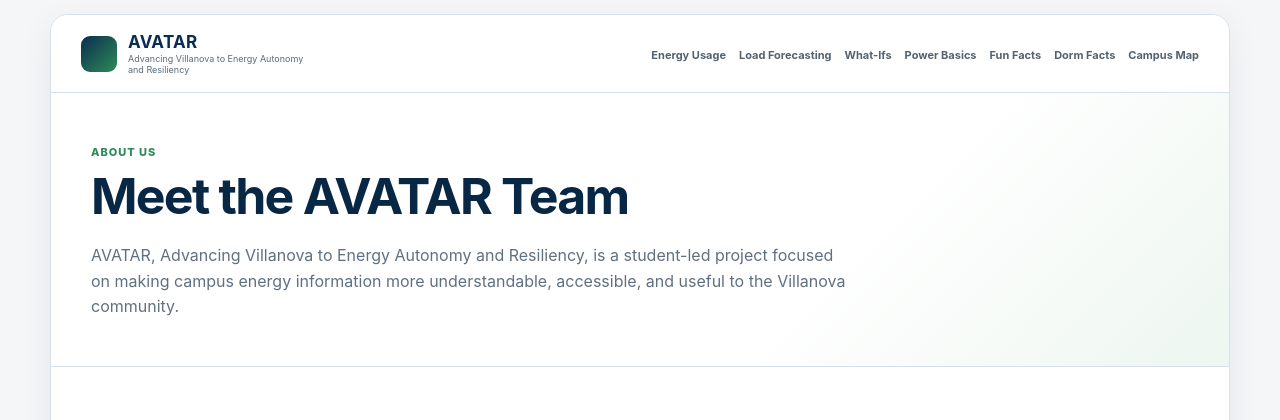
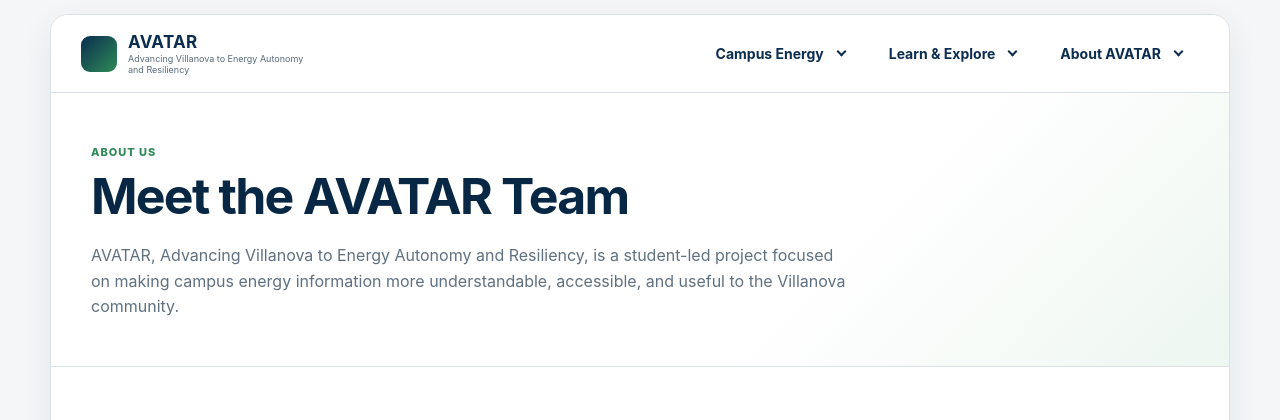
Before and after one commit to garcesb518-byte/AVATAR_Home_Page, a Flask app: page /about in a window 1280 px wide. Shown: the top 420 px of the page. Run offline with Flask 3, Linux system fonts and the light colour scheme.

Commit message:
Draft grouped dropdown navigation; preserve homepage content

```diff
--- a/static/script.js
+++ b/static/script.js
@@ -1,6 +1,3 @@
-const menuButton=document.querySelector(".menu-button");
-const navigation=document.querySelector(".main-nav");
-if(menuButton&&navigation){menuButton.addEventListener("click",()=>{const open=navigation.classList.toggle("open");menuButton.setAttribute("aria-expanded",String(open));});navigation.querySelectorAll("a").forEach(link=>link.addEventListener("click",()=>{navigation.classList.remove("open");menuButton.setAttribute("aria-expanded","false");}));}
 const number=value=>new Intl.NumberFormat("en-US",{maximumFractionDigits:1}).format(value);
 const displayDate=value=>{
   if(!value)return "Date unavailable";
@@ -9,24 +6,33 @@
   return new Intl.DateTimeFormat("en-US",{weekday:"long",month:"long",day:"numeric",year:"numeric"}).format(new Date(parts[0],parts[1]-1,parts[2]));
 };
 
-const SITE_PAGES = [
-  ["energy-usage.html", "Energy Usage"],
-  ["load-forecasting.html", "Load Forecasting"],
-  ["what-ifs.html", "What-Ifs"],
-  ["power-basics.html", "Power Basics"],
-  ["fun-facts.html", "Fun Facts"],
-  ["dorm-facts.html", "Dorm Facts"],
-  ["campus-map.html", "Campus Map"],
-  // Add a new tab here — one line, and it shows up on every page.
+const NAV_GROUPS = [
+  {label:'Campus Energy', links:[['energy-usage.html','Energy Usage'],['load-forecasting.html','Load Forecasting'],['what-ifs.html','What-Ifs'],['data.html','Data']]},
+  {label:'Learn & Explore', links:[['power-basics.html','Power Basics'],['fun-facts.html','Fun Facts'],['dorm-facts.html','Dorm Facts'],['campus-map.html','Campus Map'],['sustainability-resources.html','Sustainability Resources']]},
+  {label:'About AVATAR', links:[['why-avatar.html','Why AVATAR?'],['meet-the-team.html','Meet the Team'],['acknowledgements.html','Acknowledgements']]}
 ];
-
-(function renderNav() {
-  const nav = document.getElementById("main-navigation");
-  if (!nav) return;
-  const current = location.pathname.split("/").pop() || "index.html";
-  nav.innerHTML = SITE_PAGES.map(([href, label]) =>
-    `<a href="${href}"${href === current ? ' class="active"' : ''}>${label}</a>`
-  ).join("");
+(function renderNav(){
+ const nav=document.getElementById('main-navigation');
+ if(!nav)return;
+ const menu=document.querySelector('.menu-button');
+ const current=location.pathname.split('/').pop()||'index.html';
+ nav.innerHTML=NAV_GROUPS.map((group,i)=>`<div class="nav-group"><button type="button" class="nav-group-button${group.links.some(([href])=>href===current)?' current-group':''}" aria-expanded="false" aria-controls="nav-panel-${i}">${group.label}<span class="nav-chevron" aria-hidden="true"></span></button><div class="nav-panel" id="nav-panel-${i}" hidden>${group.links.map(([href,label])=>`<a href="${href}"${href===current?' class="active" aria-current="page"':''}>${label}</a>`).join('')}</div></div>`).join('');
+ const groups=[...nav.querySelectorAll('.nav-group')];
+ function show(target){groups.forEach(g=>{const open=g===target;g.querySelector('button').setAttribute('aria-expanded',String(open));g.querySelector('.nav-panel').hidden=!open;});}
+ const desktop=matchMedia('(min-width:1081px)');
+ groups.forEach(g=>{
+  const button=g.querySelector('button');
+  button.addEventListener('click',()=>show(button.getAttribute('aria-expanded')==='true'?null:g));
+  g.addEventListener('pointerenter',e=>{if(desktop.matches&&e.pointerType==='mouse')show(g);});
+  g.addEventListener('pointerleave',()=>{if(desktop.matches&&!g.contains(document.activeElement))show(null);});
+  button.addEventListener('keydown',e=>{if(e.key==='ArrowDown'){e.preventDefault();show(g);g.querySelector('a').focus();}});
+  g.addEventListener('focusout',()=>{setTimeout(()=>{if(!g.contains(document.activeElement)&&button.getAttribute('aria-expanded')==='true')show(null);},0);});
+ });
+ nav.addEventListener('keydown',e=>{if(e.key==='Escape'){const open=groups.find(g=>g.querySelector('button').getAttribute('aria-expanded')==='true');if(open){open.querySelector('button').focus();show(null);}else{nav.classList.remove('open');menu?.setAttribute('aria-expanded','false');menu?.focus();}}});
+ menu?.addEventListener('click',()=>{const open=nav.classList.toggle('open');menu.setAttribute('aria-expanded',String(open));if(!open)show(null);});
+ nav.addEventListener('click',e=>{if(e.target.closest('a')){show(null);nav.classList.remove('open');menu?.setAttribute('aria-expanded','false');}});
+ document.addEventListener('click',e=>{if(!nav.contains(e.target)&&!menu?.contains(e.target)){show(null);nav.classList.remove('open');menu?.setAttribute('aria-expanded','false');}});
+ desktop.addEventListener('change',()=>{show(null);nav.classList.remove('open');menu?.setAttribute('aria-expanded','false');});
 })();
 
 async function requestForecastData(){
--- a/static/styles.css
+++ b/static/styles.css
@@ -594,3 +594,19 @@
 
   cursor: pointer;
 }
+
+/* Grouped AVATAR navigation */
+.site-header{position:relative;z-index:20}
+.main-nav{gap:10px;align-items:center}
+.nav-group{position:relative;padding:16px 0}
+.nav-group-button{display:flex;align-items:center;justify-content:space-between;gap:14px;padding:13px 16px;border:1px solid transparent;border-radius:9px;background:transparent;color:var(--navy);font:inherit;font-size:14px;font-weight:700;cursor:pointer}
+.nav-group-button:hover,.nav-group-button[aria-expanded="true"]{background:var(--green-light);border-color:#b7d8c5}
+.nav-group-button.current-group{color:#226d44}
+.nav-chevron{width:7px;height:7px;border-right:2px solid currentColor;border-bottom:2px solid currentColor;transform:rotate(45deg);margin-top:-4px}
+.nav-group-button[aria-expanded="true"] .nav-chevron{transform:rotate(225deg);margin-top:4px}
+.nav-panel{position:absolute;top:calc(100% - 8px);right:0;min-width:245px;padding:10px;background:#fff;border:1px solid #d9e5df;border-radius:12px;box-shadow:0 16px 35px #08274424;z-index:30}
+.nav-panel[hidden]{display:none!important}
+.main-nav .nav-panel a{display:block;padding:13px 14px;border:0;border-radius:7px;font-size:14px;font-weight:550;line-height:1.4;color:var(--navy);white-space:nowrap}
+.main-nav .nav-panel a:hover,.main-nav .nav-panel a.active{background:var(--green-light);color:#226d44}
+.nav-group-button:focus-visible,.main-nav .nav-panel a:focus-visible{outline:2px solid var(--green);outline-offset:2px}
+@media(max-width:1080px){.main-nav{align-items:stretch;gap:4px}.nav-group{padding:0;width:100%}.nav-group-button{width:100%;text-align:left;min-height:48px}.nav-panel{position:static;min-width:0;box-shadow:none;border:0;border-left:2px solid #b7d8c5;border-radius:0;margin:0 0 8px 16px;padding:2px 6px}.main-nav .nav-panel a{white-space:normal}}
```
